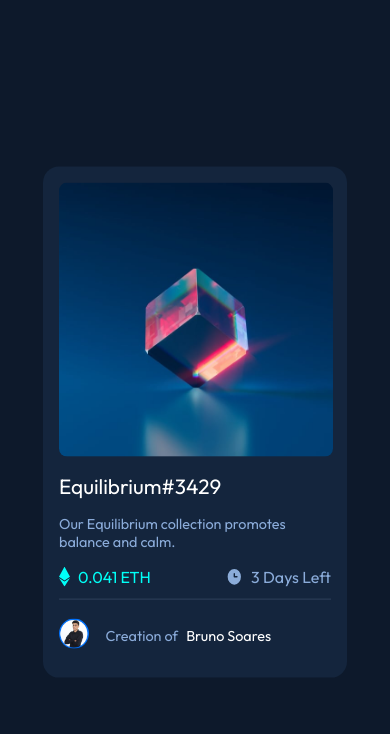
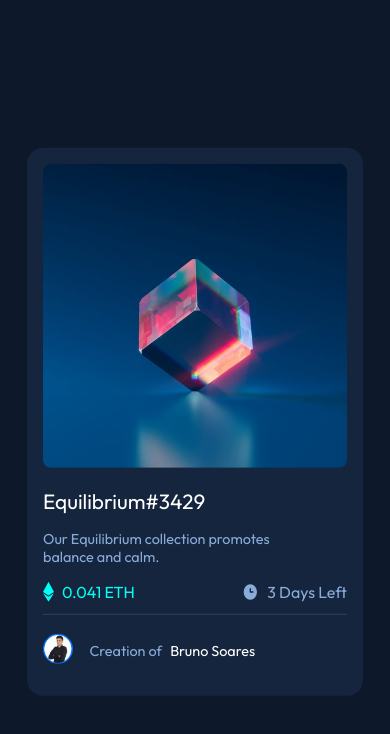
Before and after one commit to brunoss18/nft-preview-card, a plain HTML site: page index.html in a window 390 px wide. Drawn offline with Linux system fonts and the light colour scheme.

Commit message:
fix accessibility and responsiveness

```diff
--- a/index.html
+++ b/index.html
@@ -9,13 +9,13 @@
   <title>NTF CARD</title>
 </head>
   <body>
-    <main>
-        <div class="card">
+    <main class="card">
+
           <img  src="/images/image-equilibrium.jpg" alt="">
             <div class="card-opacity">
               <img src="/images/icon-view.svg" alt="">
             </div>
-            <p class="name">Equilibrium#3429</p>
+            <h1 class="name">Equilibrium#3429</h1>
             <p class="desc">Our Equilibrium collection promotes<br> balance and calm.</p>
               <div class="cripto">
                 <div class="eth">
@@ -33,7 +33,7 @@
                 <p class="name">Bruno Soares<p>
                 </p>
               </div>
-        </div>
+
     </main>
   </body>
 </html>
--- a/style.css
+++ b/style.css
@@ -17,14 +17,15 @@ body {
 
 main {}
 
-.card>img:first-child {
-  width: 90%;
-  margin: 0 1rem 1rem 1rem;
+main>img:first-child {
+  max-width: 100%;
+  /* margin: 0 1rem 1rem 1rem; */
+  border-radius: 0.5rem;
 }
 
 .card-opacity {
-  width: 17.1rem;
-  height: 17.1rem;
+  width: 19rem;
+  height: 19rem;
   top: 17px;
   border-radius: 0.5rem;
   left: 1rem;
@@ -42,15 +43,17 @@ main {}
   opacity: 1;
 }
 
-.card {
+main.card {
+
   background: hsl(216, 50%, 16%);
-  display: flex;
+
   border-radius: 1rem;
-  padding-top: 1rem;
+  padding: 1rem;
   position: absolute;
   top: 50%;
   left: 50%;
   width: 19rem;
+  max-width: 19rem;
   transform: translate(-50%, -50%);
   flex-direction: column;
   justify-content: center;
@@ -58,54 +61,55 @@ main {}
 
 }
 
-.card>img:first-child {
-  border-radius: 0.5rem;
+
+
+main>h1.name {
+  font-size: 1.3rem;
+  margin: 1rem 0 1rem 0rem;
+
 }
 
-.card>p.name {
-  font-size: 1.3rem;
-  margin: 0 0 1rem 1rem;
+main>p.desc {
+  font-size: .9rem;
+  color: hsl(215, 51%, 70%);
+  margin: 0 0 1rem 0rem;
+
 }
 
-.card>p.desc {
-  font-size: .9rem;
-  color: hsl(215, 51%, 70%);
-  margin: 0 0 1rem 1rem;
-}
-
-.card>.cripto {
+main >.cripto {
   display: flex;
 
   position: relative;
 }
 
-.card>.cripto>.eth>img {
-  margin-left: 1rem;
+main>.cripto>.eth>img {
+  /* margin-left: 1rem; */
   margin-right: 0.5rem;
 }
 
-.card>.cripto>.eth>p {
+main>.cripto>.eth>p {
   color: hsl(178, 100%, 50%);
 
   margin: 0 4.7rem 0rem 0rem;
 }
 
-.card>.cripto>.days>p {
+main>.cripto>.days>p {
   color: hsl(215, 51%, 70%);
 }
 
-.card>.cripto>.days>img {
+main>.cripto>.days>img {
 
   margin-right: 0.5rem;
 }
 
-.card>.cripto::before {
-  content: '';
-  width: 17rem;
-  position: absolute;
-  top: 2rem;
-  left: 1rem;
-  border-bottom: 1px solid hsl(215, 32%, 27%);
+main>.cripto::before {
+
+    content: '';
+    width: 19rem;
+    position: absolute;
+    top: 2rem;
+    left: 0rem;
+    border-bottom: 1px solid hsl(215, 32%, 27%);
 }
 
 .eth {
@@ -114,17 +118,22 @@ main {}
 
 .days {
   display: flex;
+    position: absolute;
+    right: 0;
+
 }
 
 div.credits {
   display: flex;
-  margin-bottom: 0.8rem;
+
 }
 
 div.credits>img {
   width: 10%;
+  max-width: 10%;
   border-radius: 100%;
-  margin: 2rem 0rem 1rem 1rem;
+  margin: 2rem 0rem 1rem 0rem;
+
 }
 
 .creator {
```
